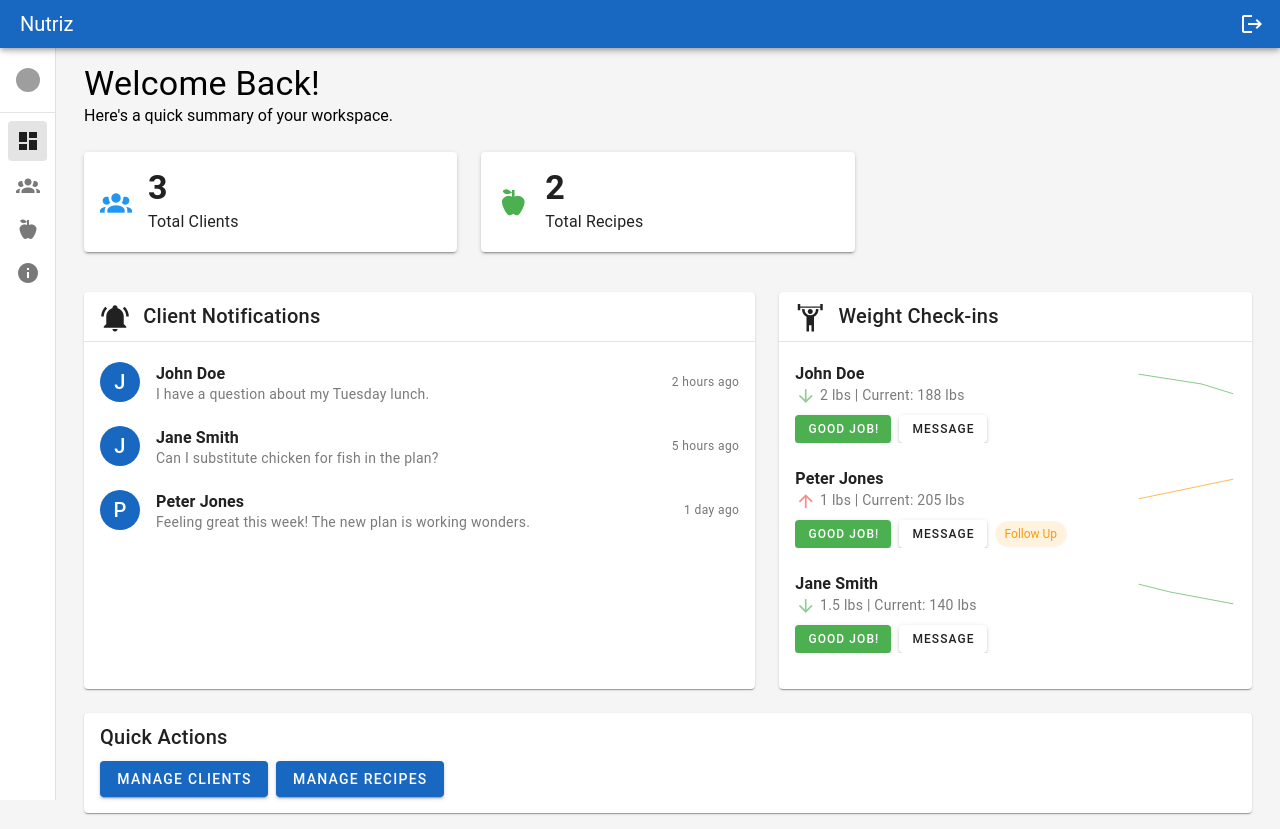
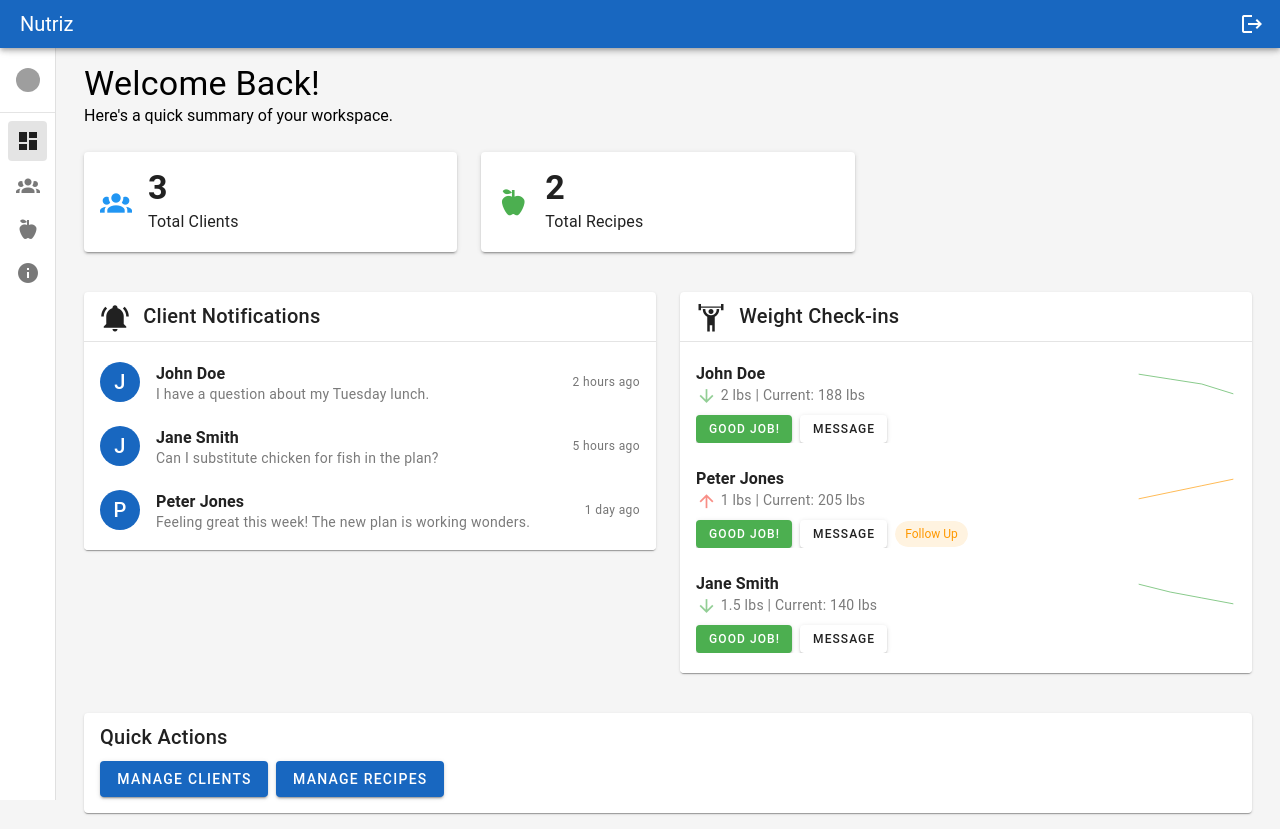
Before and after one commit to joshegilbert/nutriz, a Vue app: page /dashboard in a window 1280 px wide. Built offline with nearby package versions, Linux system fonts and the light colour scheme; grey boxes are pictures that could not be loaded.

Commit message:
refactor: balance dashboard column layout

```diff
--- a/src/views/DashboardView.vue
+++ b/src/views/DashboardView.vue
@@ -39,8 +39,8 @@
 
     <v-row>
       <!-- Client Notifications -->
-      <v-col cols="12" md="7">
-        <v-card class="mt-4" height="100%">
+      <v-col cols="12" md="6">
+        <v-card class="mt-4">
           <v-card-title>
             <v-icon start icon="mdi-bell-ring"></v-icon>
             Client Notifications
@@ -71,8 +71,8 @@
       </v-col>
 
       <!-- Weight Check-ins -->
-      <v-col cols="12" md="5">
-        <v-card class="mt-4" height="100%">
+      <v-col cols="12" md="6">
+        <v-card class="mt-4">
           <v-card-title>
             <v-icon start icon="mdi-weight-lifter"></v-icon>
             Weight Check-ins
```
